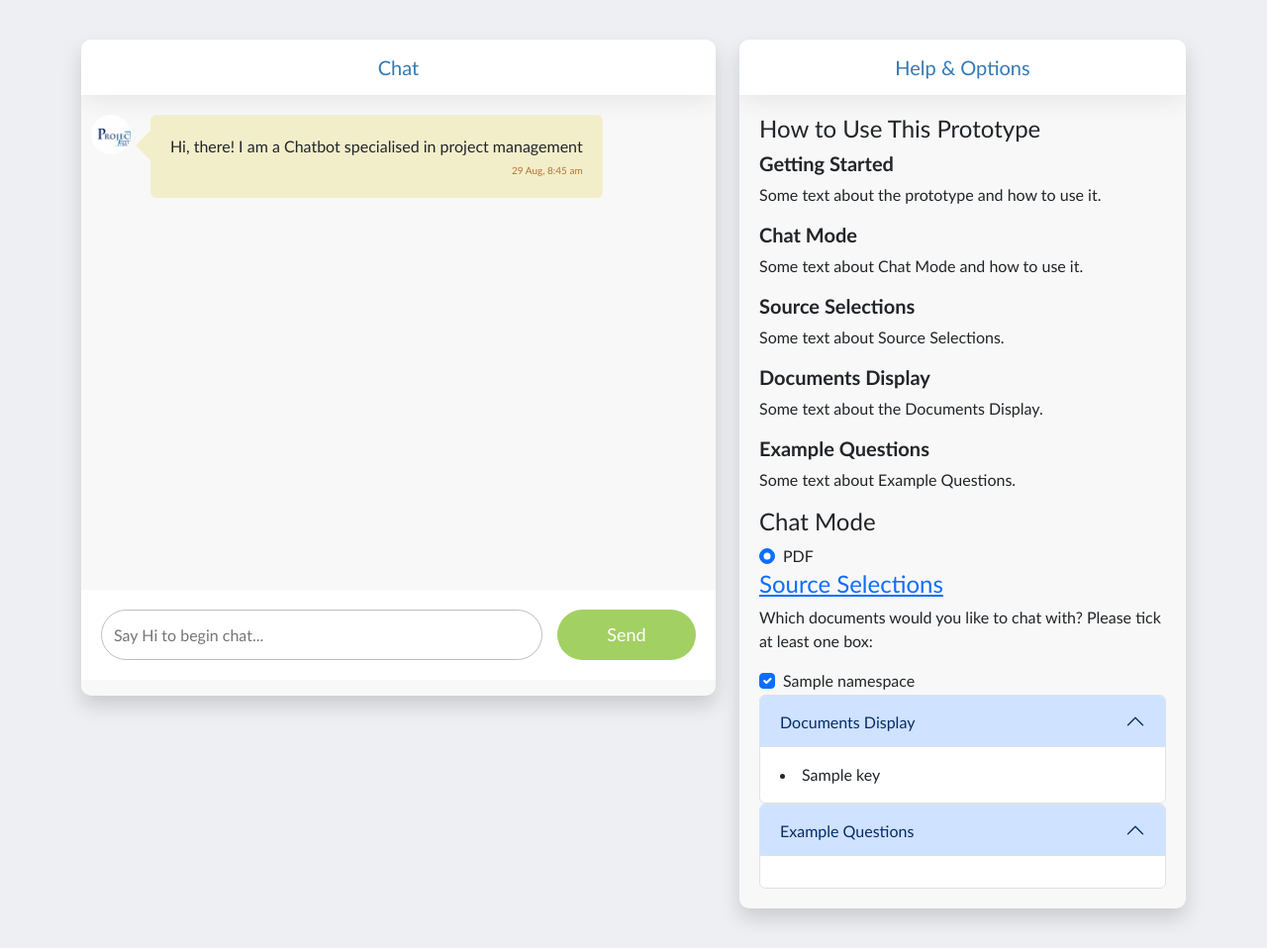
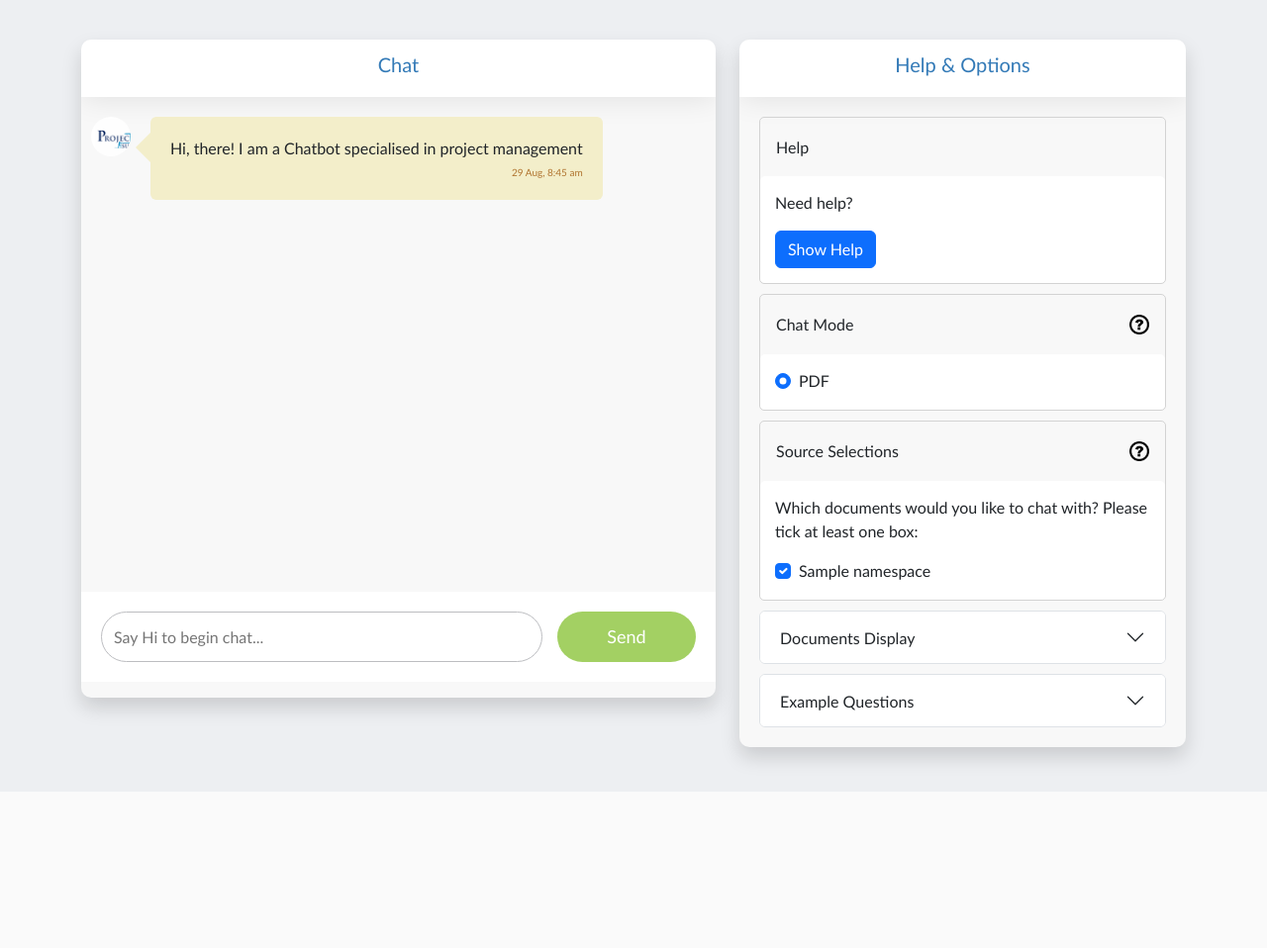
Before and after one commit to lawrencerowland/PS-Chat, a Flask app: template templates/bot.html in a window 1280 px wide. Shown: the whole page at 99% size. After the commit the page ends 800 px from the top, so only its background shows below. Run offline with Flask 3, Linux system fonts and the light colour scheme; the template is opened without the code that fills it: most values are stand-ins (such as "Sample title", 1, 10 or a date in 2020); some libraries are stand-ins or nearby versions.

Commit message:
add tooltips

```diff
--- a/static/main.css
+++ b/static/main.css
@@ -188,8 +188,34 @@ body {
 /* faq section | right side */
 /* ---------------------------------------------------------------------- */
 
+.panel {
+	border: 1px solid lightgray;
+	border-radius: 5px;
+}
+
+.panel-body {
+	background-color: #ffffff;
+	padding: 15px;
+	border-radius: 5px;
+}
+
 .panel-group {
+	display: flex;
+	flex-direction: column;
+	gap: 10px;
 	margin: 20px;
+}
+
+.panel-heading {
+	display: flex;
+	justify-content: space-between;
+	padding: 20px 16px;
+	border-radius: 5px 5px 0px 0px;
+}
+
+.panel-heading h3 {
+	font-size: 16px;
+	margin-bottom: 0px;
 }
 
 .panel-heading [data-toggle='collapse']:after {
@@ -213,6 +239,10 @@ body {
 	-ms-transform: rotate(90deg);
 	-o-transform: rotate(90deg);
 	transform: rotate(90deg);
+}
+
+.help-image {
+	height: 20px;
 }
 
 #loading_spinner {
--- a/static/main.js
+++ b/static/main.js
@@ -283,3 +283,9 @@ function handleQuestionClick(e) {
     const question = e.target.textContent;
     $('#msg_input').val(question);
 }
+
+/**
+ * Enable tooltips
+ */
+const tooltipTriggerList = document.querySelectorAll('[data-bs-toggle="tooltip"]')
+const tooltipList = [...tooltipTriggerList].map(tooltipTriggerEl => new bootstrap.Tooltip(tooltipTriggerEl))
--- a/templates/bot.html
+++ b/templates/bot.html
@@ -41,7 +41,7 @@
 				<div class="chat_window">
 
 					<div class="top_menu">
-						<div class="title">Chat</div>
+						<h2 class="title">Chat</h2>
 					</div>
 
 					<!-- dynamically rendered -->
@@ -68,37 +68,18 @@
 				<div class="chat_window">
 
 					<div class="top_menu">
-						<div class="title">Help & Options</div>
+						<h2 class="title" >Help & Options</h2>
 					</div>
 
 					<!-- General help container -->
 					<div class="panel-group" id="accordion">
 						<div class="panel panel-default">
 							<div class="panel-heading">
-								<h4 class="panel-title">How to Use This Prototype</h4>
+								<h3 class="panel-title">Help</h3>
 							</div>
 							<div class="panel-body">
-								<div>
-									<h5><strong>Getting Started</strong></h5>
-									<p>Some text about the prototype and how to use it.</p>
-								</div>
-								<div>
-									<h5><strong>Chat Mode</strong></h5>
-									<p>Some text about Chat Mode and how to use it.</p>
-								</div>
-								<div>
-									<h5><strong>Source Selections</strong></h5>
-									<p>Some text about Source Selections.</p>
-								</div>
-								<div>
-									<h5><strong>Documents Display</strong></h5>
-									<p>Some text about the Documents Display.</p>
-								</div>
-								<div>
-									<h5><strong>Example Questions</strong></h5>
-									<p>Some text about Example Questions.</p>
-								</div>
-
+								<p>Need help?</p>
+								<button type="button" class="btn btn-primary">Show Help</button>
 							</div>
 						</div>
 
@@ -106,7 +87,8 @@
 					<!-- Chat Mode -->
 					<div class="panel panel-default">
 						<div class="panel-heading">
-							<h4 class="panel-title">Chat Mode</h4> <!-- Title changed to Chat Mode -->
+							<h3 class="panel-title">Chat Mode</h3> <!-- Title changed to Chat Mode -->
+							<a href="#" data-bs-toggle="tooltip" data-bs-title="Chat mode allows you to switch between the different modes of talking to your documents"><img class= "help-image" src="../static/img/question-mark.png" alt="Question mark"></a>
 						</div>
 						<div class="panel-body">
 							<div class="form-check">
@@ -122,11 +104,11 @@
 					<!-- Namespace checkboxes -->
 					<div class="panel panel-default">
 						<div class="panel-heading">
-							<h4 class="panel-title">
-								<a class="accordion-toggle" data-parent="#accordion" href="#namespace_collapse">Source Selections</a>
-							</h4>
+							<h3 class="panel-title">
+								Source Selections
+							</h3>
+							<a href="#" data-bs-toggle="tooltip" data-bs-title="Select the collections of documents you would like to chat with"><img class= "help-image" src="../static/img/question-mark.png" alt="Question mark"></a>
 						</div>
-						<div id="namespace_collapse" class="panel-collapse">
 							<div class="panel-body">
 								<p>Which documents would you like to chat with? Please tick at least one box:</p>  <!-- Added text -->
 								{% for namespace in namespaces %}
@@ -141,7 +123,6 @@
 								</div>
 								{% endfor %}
 							</div>
-						</div>
 					</div>
 
 
@@ -149,23 +130,25 @@
 					<div class="accordion" id="documents-accordion">
 						<div class="accordion-item">
 							<h3 class="accordion-header">
-								<button class="accordion-button" type="button" data-bs-toggle="collapse" data-bs-target="#collapseDocuments" aria-expanded="true" aria-controls="collapseDocuments">
+								<button class="accordion-button collapsed" type="button" data-bs-toggle="collapse" data-bs-target="#collapseDocuments" aria-expanded="false" aria-controls="collapseDocuments">
 									Documents Display
 								</button>
 							</h3>
-							<div id="collapseDocuments" class="accordion-collapse collapse show" data-bs-parent="#documents-accordion">
+							<div id="collapseDocuments" class="accordion-collapse collapse" data-bs-parent="#documents-accordion">
+
 								<div class="accordion-body">
+									<p>Document collections available to chat with:</p>
 									<div class="accordion">
 										{% for key, value in files.items() recursive %}
 										{% if value is mapping %}
 											<!-- This is a directory -->
 											<div class="accordion-item" id="{{ key + '-documents-accordion' }}">
 												<h4 class="accordion-header">
-													<button class="accordion-button" type="button" data-bs-toggle="collapse" data-bs-target="#{{ 'collapse-' + key + '-documents-accordion' }}" aria-expanded="true" aria-controls="collapseOne">
+													<button class="accordion-button" type="button" data-bs-toggle="collapse" data-bs-target="#{{ 'collapse-' + key + '-documents-accordion' }}" aria-expanded="false" aria-controls="#{{ 'collapse-' + key + '-documents-accordion' }}">
 														{{ key }}
 													</button>
 												</h2>
-												<div id="{{ 'collapse-' + key + '-documents-accordion' }}" class="accordion-collapse collapse show" data-bs-parent="{{ key + '-documents-accordion' }}">
+												<div id="{{ 'collapse-' + key + '-documents-accordion' }}" class="accordion-collapse collapse" data-bs-parent="{{ key + '-documents-accordion' }}">
 													<div class="accordion-body">
 														<ul>
 															<!-- Call the loop function again to generate nested structures -->
@@ -189,13 +172,13 @@
 					<div class="accordion" id="questions-accordion">
 						<div class="accordion-item">
 							<h3 class="accordion-header">
-								<button class="accordion-button" type="button" data-bs-toggle="collapse" data-bs-target="#collapseQuestions" aria-expanded="true" aria-controls="collapseQuestions">
+								<button class="accordion-button collapsed" type="button" data-bs-toggle="collapse" data-bs-target="#collapseQuestions" aria-expanded="true" aria-controls="collapseQuestions">
 									Example Questions
 								</button>
 							</h3>
-							<div id="collapseQuestions" class="accordion-collapse collapse show" data-bs-parent="#questions-accordion">
+							<div id="collapseQuestions" class="accordion-collapse collapse" data-bs-parent="#questions-accordion">
 								<div class="accordion-body" id="questions-accordion-body">
-
+									<!-- Generated questions go here -->
 								</div>
 							</div>
 						</div>
@@ -208,8 +191,6 @@
 
 	<!-- vendor script files -->
 	<script src="https://code.jquery.com/jquery-2.2.4.min.js"></script>
-	<script src="https://maxcdn.bootstrapcdn.com/bootstrap/3.3.6/js/bootstrap.min.js">
-	</script>
 
 	<!-- custom scripts -->
 	<script src="static/main.js"></script>
@@ -230,7 +211,7 @@
 			const accordion = $('<div/>', { 'class': 'accordion', 'id': 'test' })
 			const accordionItem = $('<div/>', { 'class': 'accordion-item' });
 			const accordionHeader = $('<h3/>', { 'class': 'accordion-header' });
-			const button = $('<button/>', { 'class': 'accordion-button', 'text': `${title}`, 'type': 'button', 'data-bs-toggle': "collapse", 'data-bs-target': `#collapse-${j}-questions-accordion`, 'aria-expanded': 'true', 'aria-controls': `#collapse-${j}-questions-accordion` });
+			const button = $('<button/>', { 'class': 'accordion-button collapsed', 'text': `${title}`, 'type': 'button', 'data-bs-toggle': "collapse", 'data-bs-target': `#collapse-${j}-questions-accordion`, 'aria-expanded': 'true', 'aria-controls': `#collapse-${j}-questions-accordion` });
 			const collapseDiv = $('<div/>', { 'class': 'accordion-collapse collapse', 'id': `collapse-${j}-questions-accordion`,'data-bs-parent': '#questions-accordion-body' });
 			const accordionBody = $('<div/>', { 'class': 'accordion-body' });
 			const ol = $('<ol/>', { 'class': 'question-list' });
```
Also changed, not shown: static/img/question-mark.png (added).
